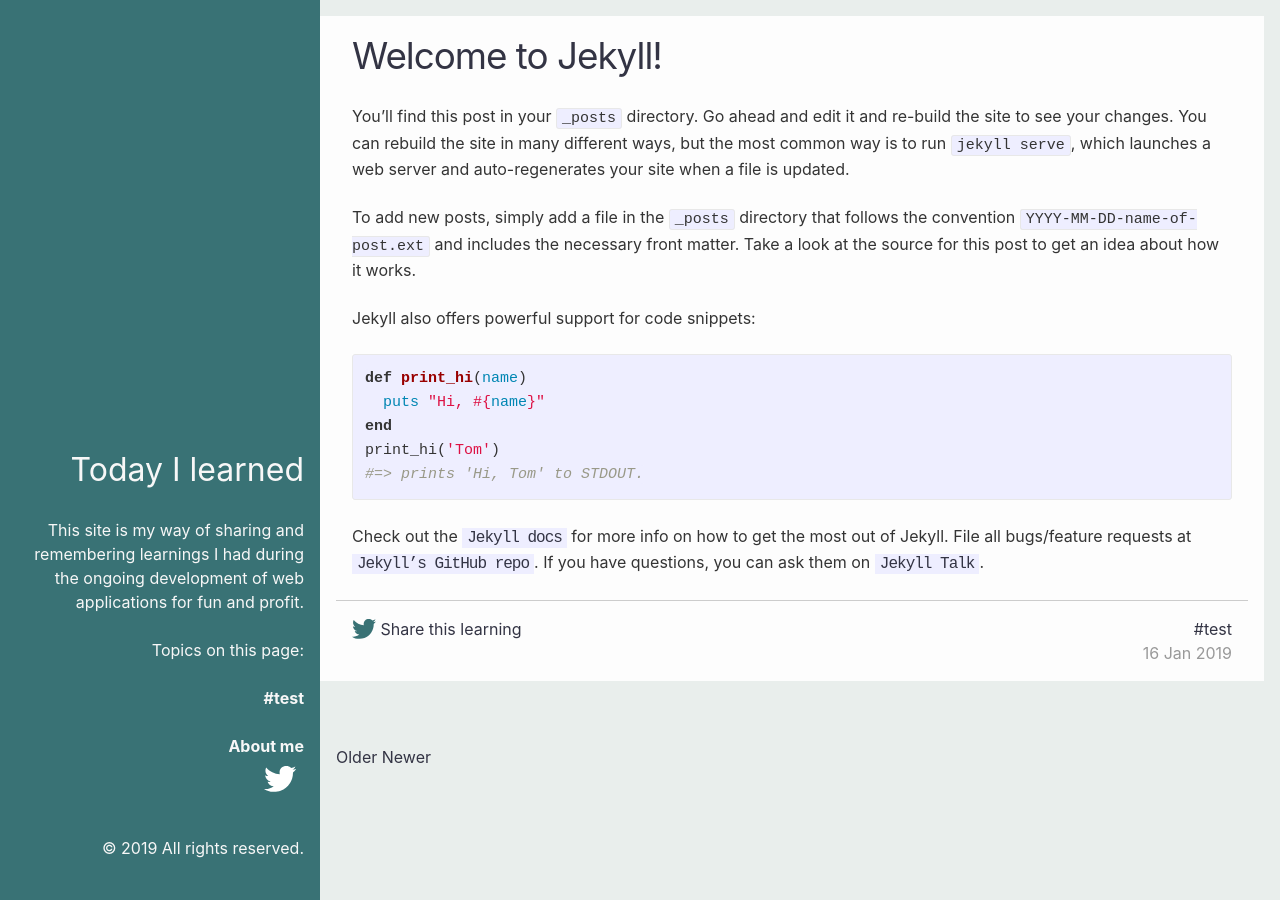
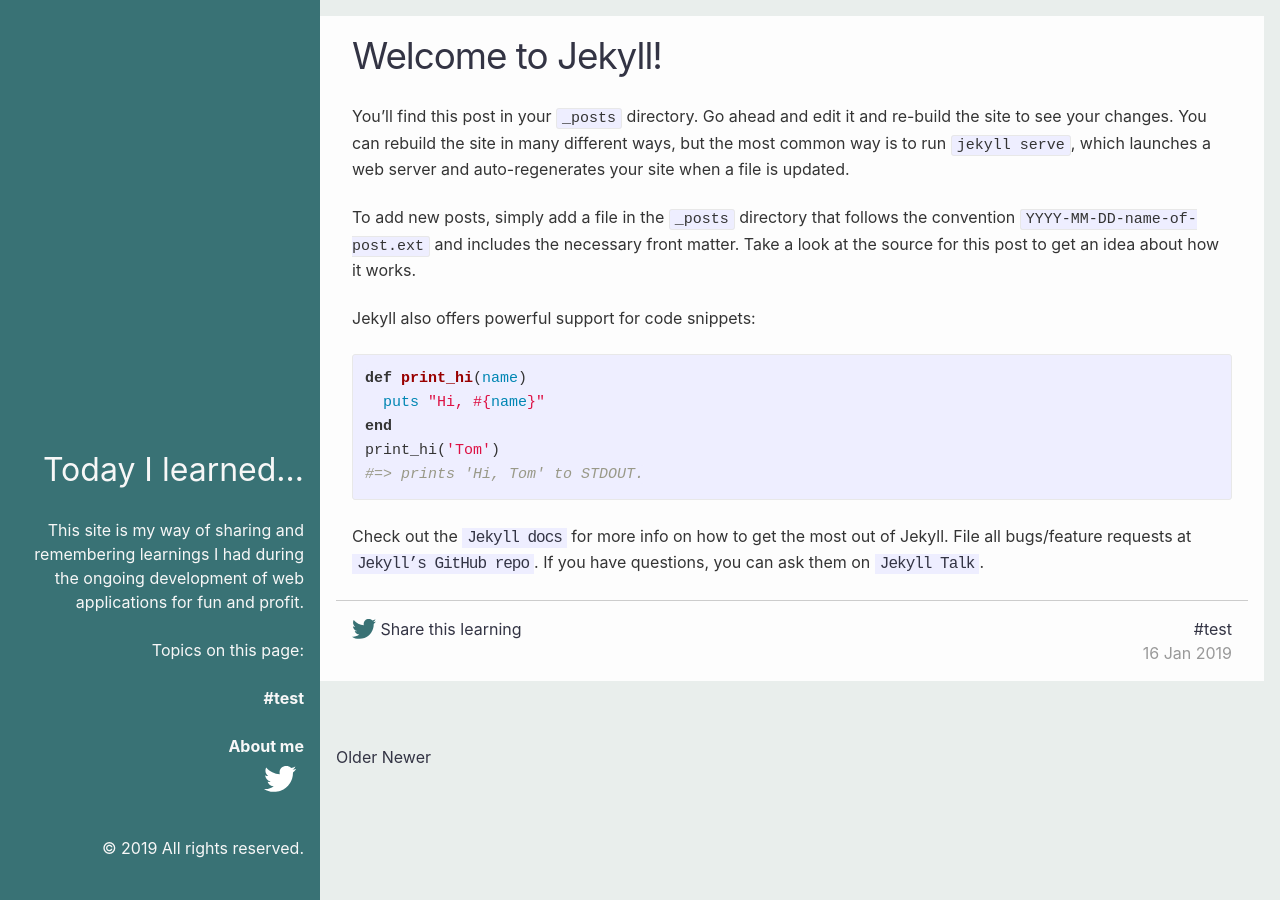
Before and after one commit to Calamari/til.jaz-lounge.com, a Jekyll site: the page built from index.html, in a window 1280 px wide. Built offline with Jekyll 4.4.1, drawn with Linux system fonts in a browser that asks for light colours.

Commit message:
Initial commit with first version of "design"

```diff
--- a/_includes/head.html
+++ b/_includes/head.html
@@ -8,7 +8,7 @@
 
   <title>
     {% if page.title %}
-      {{ page.title }} &middot; {{ site.title }}
+      {{ site.title }} &middot; {{ page.title }}
     {% else %}
       {{ site.title }} &middot; {{ site.tagline }}
     {% endif %} – by Georg Tavonius
--- a/_includes/sidebar.html
+++ b/_includes/sidebar.html
@@ -1,7 +1,7 @@
 <div class="sidebar">
   <div class="container sidebar-sticky">
     <div class="sidebar-about">
-      <h1><a href="/">{{ site.title }}</a></h1>
+      <h1><a href="/">{{ site.title }}…</a></h1>
       <p class="lead">{{ site.description }}</p>
     </div>
 
@@ -10,7 +10,7 @@
       {% for category in site.categories %}
         {% capture category_name %}{{ category | first }}{% endcapture %}
         <li class="sidebar-nav-item">
-          <a href="/category/{{ category_name |> slugize }}">#{{ category_name }}</a>
+          <a href="/{{ category_name |> slugize }}">#{{ category_name }}</a>
         </li>
       {% endfor %}
     </ul>
```
